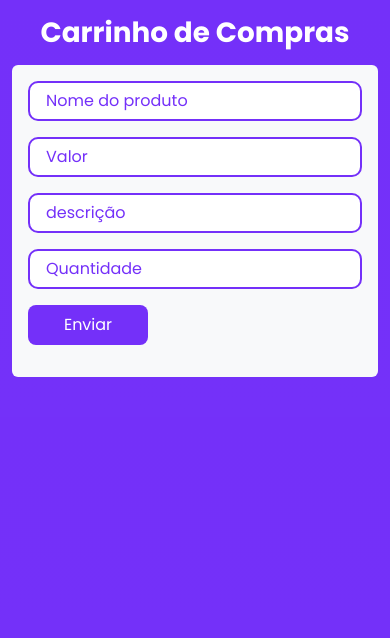
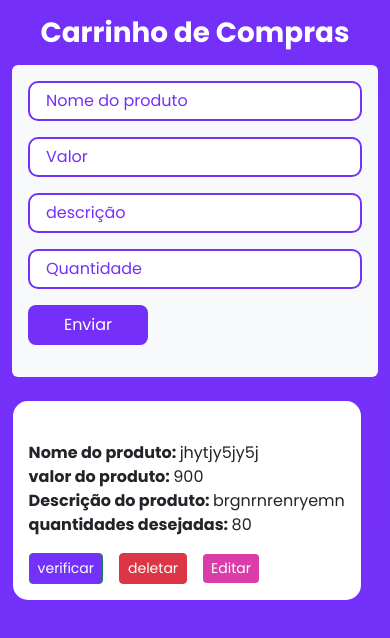
Before and after one commit to RamonYosef/carrinho_compras, a plain HTML site: page index.html in a window 390 px wide. Drawn offline with nearby package versions, Linux system fonts and the light colour scheme.

Commit message:
first css

```diff
--- a/index.html
+++ b/index.html
@@ -71,13 +71,53 @@
 
       .list_Item {
         background-color: #fff;
+        border-radius: 15px;
       }
 
       .list_check{
-        background-color: #A9B2B9;
+        background-color: #44b93e;
+        word-break: break-all;
       }
 
+      .modal-title{
+        color: #7431f9;
+        font-family: "Poppins", sans-serif;
+      }
 
+      .check{
+        background-color: #7431f9;
+        font-family: "Poppins", sans-serif;
+      }
+
+      .check:hover{
+        background-color: #8146f7;
+      }
+
+      .edit-btn{
+        background-color: #da3ca8;
+        font-family: "Poppins", sans-serif;
+        color: white;
+        border: none;
+      }
+
+      .edit-btn:hover{
+        background-color: #e659c1;
+        color: white;
+      }
+
+      .invisible{
+        display: none;
+      }
+
+      .btn-back{
+        background-color: #9b3eff;
+        border: none;
+      }
+
+      .btn-back:hover{
+        background-color: #a75bf9;
+        color: white;
+      }
 
     </style>
   </head>
@@ -97,6 +137,7 @@
                   type="text"
                   placeholder="Nome do produto"
                   name="nome"
+                  required
                 />
               </div>
               <div class="mb-3">
@@ -105,6 +146,7 @@
                   type="number"
                   placeholder="Valor"
                   name="valores"
+                  required
                 />
               </div>
               <div class="mb-3">
@@ -113,6 +155,7 @@
                   type="text"
                   placeholder="descrição"
                   name="desc"
+                  required
                 />
               </div>
               <div class="mb-3">
@@ -121,6 +164,7 @@
                   type="text"
                   placeholder="Quantidade"
                   name="qtd"
+                  required
                 />
               </div>
               <div class="mb-3">
@@ -128,7 +172,11 @@
               </div>
             </form>
 
-            <ul class="todo-list mt-4 list-unstyled"></ul>
+            <div class="d-flex justify-content-evenly column-gap-3">
+              <ul class="todo-list mt-4 list-unstyled col-lg-12"></ul>
+              <ul class="todo-list-check mt-4 list-unstyled col-lg-12 "></ul>
+            </div>
+
           </div>
         </div>
       </div>
@@ -208,7 +256,6 @@
     ></script>
 
     <script src="script_2.js"></script>
-    <script src="check.js"></script>
     <script src="script.js"></script>
   </body>
 </html>
--- a/script.js
+++ b/script.js
@@ -13,5 +13,10 @@ formTodos.addEventListener("submit", function (e) {
   };
 
   todos.push(Data);
+
+  console.log(todos)
   list(todos);
 });
+
+
+list(todos);
--- a/script_2.js
+++ b/script_2.js
@@ -1,44 +1,81 @@
 const app = document.querySelector("#app");
 const todoList = document.querySelector(".todo-list");
+const todoListCheck = document.querySelector(".todo-list-check");
 
 const myModal = new bootstrap.Modal("#myModal", {
   keyboard: false,
 });
 
-let todos = [];
+let todos = [
+  {
+    nome: "jhytjy5jy5j",
+    valor: "900",
+    qtd: "80",
+    desc: "brgnrnrenryemn",
+    check: false,
+  },
+];
 
 function list(todos) {
   todoList.innerHTML = "";
+  todoListCheck.innerHTML = "";
+
+  console.log("opa list");
 
   let cont = 0;
   for (const task of todos) {
     const itemList = document.createElement("li");
+
     const itemNome = document.createElement("span");
-    const itemValor = document.createElement("span");
-    const itemDesc = document.createElement("span");
-    const itemQtd = document.createElement("span");
-    const deleteBtn = document.createElement("button");
-    const editBtn = document.createElement("button");
-
-    const input = document.createElement("input");
-
-    input.setAttribute("type", "checkbox");
-    input.setAttribute("name", "check");
-    input.setAttribute("value", false);
-    input.classList.add("check", 'form-check-input');
-
-
     itemNome.innerHTML =
       "<br><strong>Nome do produto: </strong>" + task.nome + "<br>";
+
+    const itemValor = document.createElement("span");
     itemValor.innerHTML =
       "<strong>valor do produto: </strong>" + task.valor + "<br>";
+
+    const itemQtd = document.createElement("span");
     itemQtd.innerHTML =
       "<strong>Descrição do produto: </strong>" + task.desc + "<br>";
+
+    const itemDesc = document.createElement("span");
     itemDesc.innerHTML =
       "<strong>quantidades desejadas: </strong>" + task.qtd + "<br>";
+
+    const real = document.createElement("span");
+    real.innerHTML = innerHTML =
+      "<div class' row d-flex-justify-content-center '><b> Realizado <i class='bx bxs-badge-check bx-sm'></i> </b></div>";
+    real.classList.add(
+     "text-white",
+     "row",
+     "invisible",
+     'fs-3'
+     );
+
+    const input = document.createElement("button");
+    input.innerHTML = "verificar";
+    input.classList.add(
+      "check",
+      "btn",
+      "btn-success",
+      "btn-sm",
+      "mt-3",
+      "btn-sm"
+    );
+
+    const deleteBtn = document.createElement("button");
     deleteBtn.innerHTML = "deletar";
-    deleteBtn.classList.add("btn", "btn-danger", "btn-sm", "mt-3", "del-btn");
-    (editBtn.innerHTML = "Editar"),
+    deleteBtn.classList.add(
+      "btn",
+      "btn-danger",
+      "btn-sm",
+      "mt-3",
+      "del-btn",
+      "ms-3"
+    );
+
+    const editBtn = document.createElement("button");
+    editBtn.innerHTML = "Editar";
     editBtn.classList.add(
       "btn",
       "btn-info",
@@ -48,11 +85,25 @@ function list(todos) {
       "ms-3"
     );
 
-    itemList.append(input);
+    const btnBack = document.createElement("button");
+    btnBack.innerHTML = "Voltar";
+    btnBack.classList.add(
+      "btn",
+      "btn-danger",
+      "btn-sm",
+      "mt-3",
+      "del-btn",
+      "invisible",
+      "btn-back"
+    );
+
+    itemList.append(real);
     itemList.append(itemNome);
     itemList.append(itemValor);
     itemList.append(itemQtd);
     itemList.append(itemDesc);
+    itemList.append(btnBack);
+    itemList.append(input);
     itemList.append(deleteBtn);
     itemList.append(editBtn);
 
@@ -61,21 +112,25 @@ function list(todos) {
 
     todoList.append(itemList);
     cont++;
-    console.log(cont);
 
     if (task.check === true) {
-      itemList.classList.add("list_check");
-      itemList.classList.add('text-white')
-
+      itemList.classList.toggle("list_check");
+      itemList.classList.toggle("text-white");
+      input.classList.toggle("invisible");
+      deleteBtn.classList.toggle("invisible");
+      editBtn.classList.toggle("invisible");
+      btnBack.classList.toggle("invisible");
+      real.classList.toggle('invisible')
+      todoListCheck.append(itemList);
     } else {
-      itemList.classList.remove("list_check");
-      itemList.classList.remove('text-white')
+      todoList.append(itemList);
     }
   }
 
   todo_check();
   delete_itens();
   edit_itens();
+  back_itens();
   submitEdit();
 }
 
@@ -83,29 +138,30 @@ function todo_check() {
   const inputCheck = todoList.querySelectorAll(".check");
   for (const btn of inputCheck) {
     btn.addEventListener("click", function () {
+      const index = btn.parentNode.dataset.index;
 
-      const index = btn.parentNode.dataset.index;
-      if (todos[index].check === false) {
       const Data = {
         nome: todos[index].nome,
         valor: todos[index].valor,
         qtd: todos[index].qtd,
         desc: todos[index].desc,
-          check: (todos[index].check = true)
+        check: !todos[index].check,
       };
       todos[index] = Data;
+
       list(todos);
-      } else {
-        const Data = {
-          nome: todos[index].nome,
-          valor: todos[index].valor,
-          qtd: todos[index].qtd,
-          desc: todos[index].desc,
-          check: (todos[index].check = false),
-        };
-        todos[index] = Data;
+    });
+  }
+}
+
+function back_itens() {
+  const backButton = document.querySelectorAll(".btn-back");
+  for (const btn of backButton) {
+    btn.addEventListener("click", function () {
+      const index = btn.parentNode.dataset.index;
+      todos[index].check = !todos[index].check;
+
       list(todos);
-      }
     });
   }
 }
```
Lines whose indentation alone changed are shown as unchanged.
